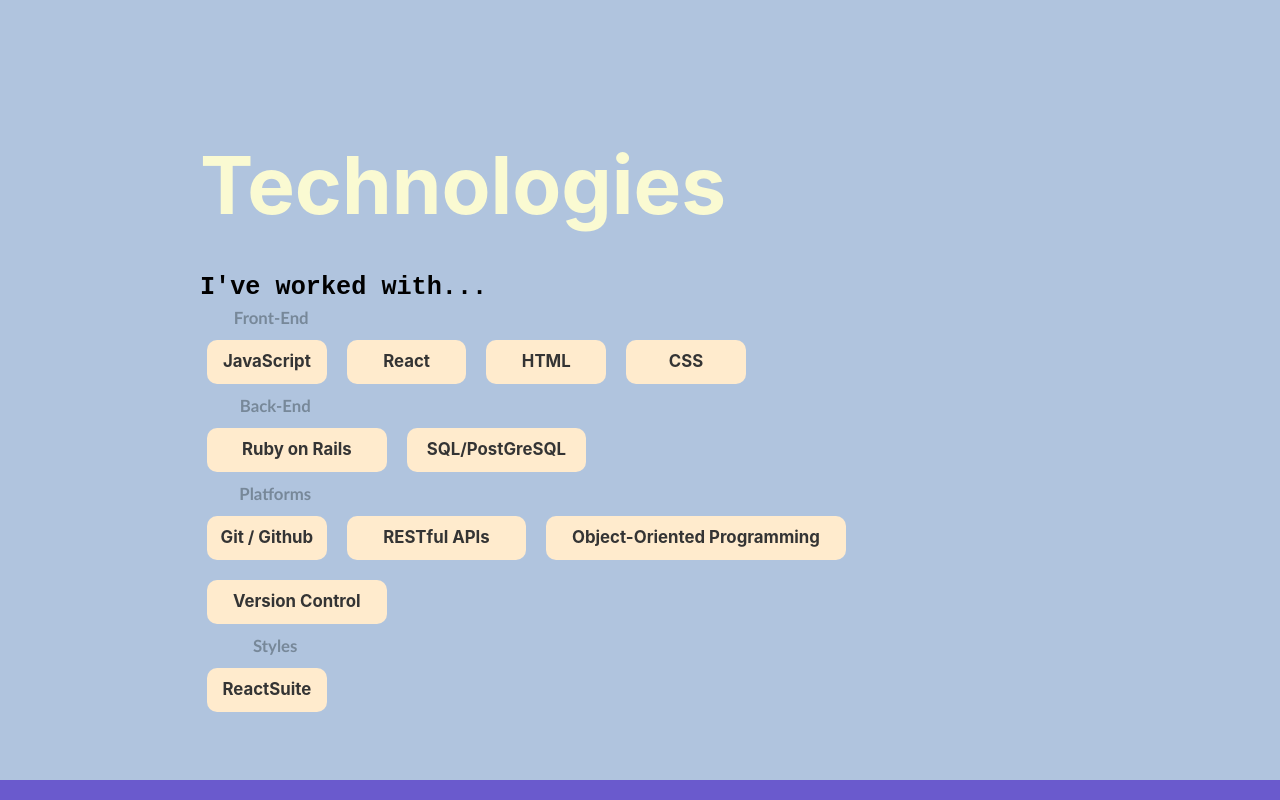
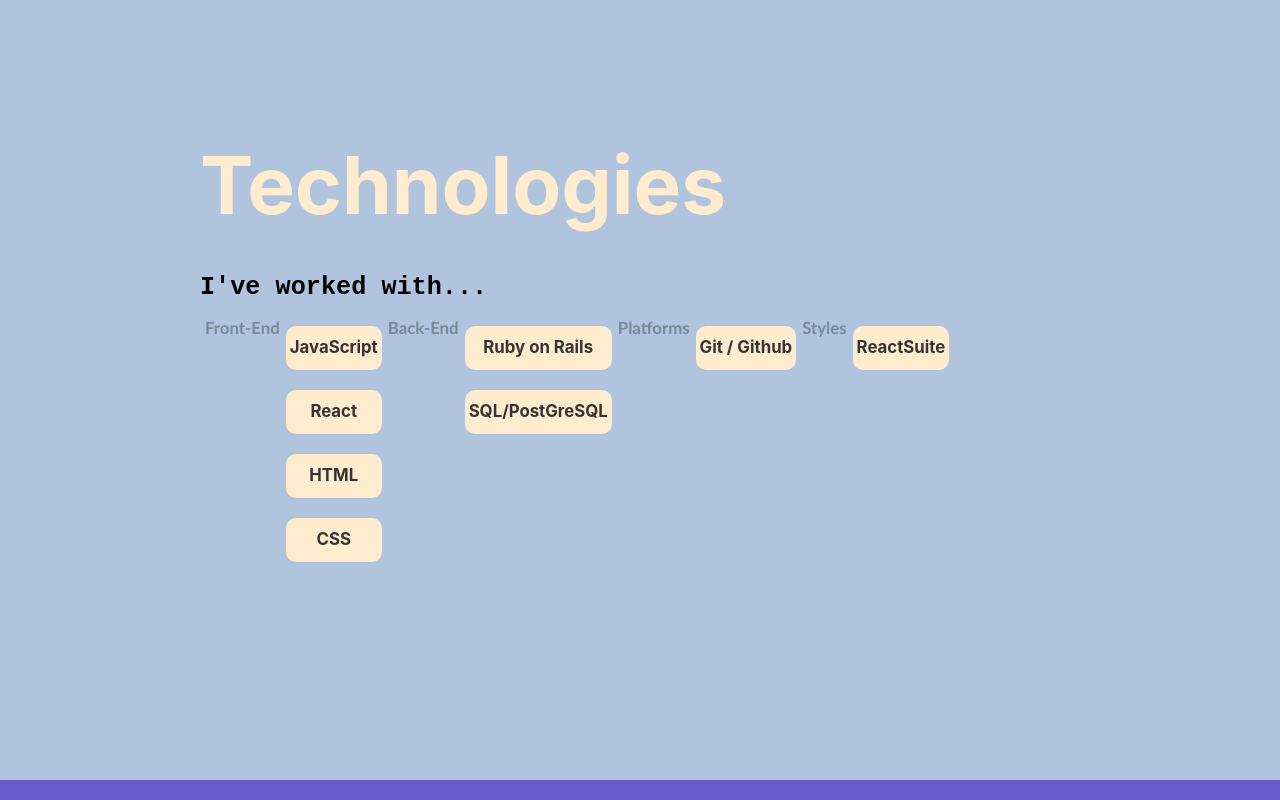
Before and after one commit to robotriley/portfolio-site, a React (Create React App) app: page / in a window 1280 px wide. Shown: the part 1620-2420 px from the top of the page. Built offline with nearby package versions, Linux system fonts and the light colour scheme.

Commit message:
flexbox lookin cleaner

```diff
--- a/src/App.css
+++ b/src/App.css
@@ -81,7 +81,7 @@
 .sectionHeader {
   align-items: flex-start;
   /* border: solid red; */
-  color: lightgoldenrodyellow;
+  color: blanchedalmond;
   display: flex;
   font-size: 10vh;
   line-height: 110px;
@@ -167,6 +167,8 @@
   background-color: lightskyblue;
 }
 
+/* ***** TECHNOLOGIES SECTION ***** */
+
 .rs-col {
   font-size: larger;
   font-weight: bolder;
@@ -180,13 +182,22 @@
   font-family:'Gill Sans', 'Gill Sans MT', Calibri, 'Trebuchet MS', sans-serif;
   font-size: larger;
   font-weight: 700;
-  align-content:flex-start;
-  align-items: flex-start;
-  justify-content: flex-start;
-  margin-right: 80%;
-  /* border: solid red; */
   color: lightslategray
 }
+
+.grid {
+  display: flex;
+  flex-direction: row;
+  /* border: solid red; */
+  padding-top: 10px;
+}
+
+.show-grid {
+  display: flex;
+  flex-direction: column;
+}
+
+/* ***** CONTACT SECTION ***** */
 
 a {
   transition-duration: 400ms;
@@ -203,6 +214,3 @@
   box-shadow: 0 12px 16px 0 rgba(0, 0, 0, 0.24),
     0 17px 50px 0 rgba(0, 0, 0, 0.19);
 }
-/* .emailMe:link {
-  text-decoration: none;
-} */
--- a/src/App.js
+++ b/src/App.js
@@ -72,29 +72,26 @@
         <h1 className='sectionHeader'>Technologies</h1>
         <p className='para'>I've worked with...</p>
           <div className="show-grid">
+            <Grid className='grid' fluid>
         <p className='techCategory'>Front-End</p>
-            <Grid fluid>
-              <Row gutter={16} className="show-grid">
-                <Col sm={4}>JavaScript</Col>
-                <Col xs={4}>React</Col>
-                <Col xs={4}>HTML</Col>
-                <Col xs={4}>CSS</Col>
+              <Row gutter={8} className="show-grid">
+                <Col sm={40}>JavaScript</Col>
+                <Col sm={40}>React</Col>
+                <Col sm={40}>HTML</Col>
+                <Col sm={40}>CSS</Col>
                 </Row>
               <p className='techCategory'>Back-End</p>
-              <Row gutter={16} className="show-grid">
-                <Col xs={6}>Ruby on Rails</Col>
-                <Col xs={6}>SQL/PostGreSQL</Col>
+              <Row gutter={8} className="show-grid">
+                <Col xs={40}>Ruby on Rails</Col>
+                <Col xs={40}>SQL/PostGreSQL</Col>
                 </Row>
               <p className='techCategory'>Platforms</p>
-              <Row gutter={16} className="show-grid">
-                <Col xs={4}>Git / Github</Col>
-                <Col xs={6}>RESTful APIs</Col>
-                <Col xs={10}>Object-Oriented Programming</Col>
-                <Col xs={6}>Version Control</Col>
+              <Row gutter={8} className="show-grid">
+                <Col xs={40}>Git / Github</Col>
               </Row>
                 <p className='techCategory'>Styles</p>
-              <Row gutter={16} className="show-grid">
-                <Col xs={4}>ReactSuite</Col>
+              <Row gutter={8} className="show-grid">
+                <Col xs={0}>ReactSuite</Col>
               </Row>
               </Grid>
           </div>
```
